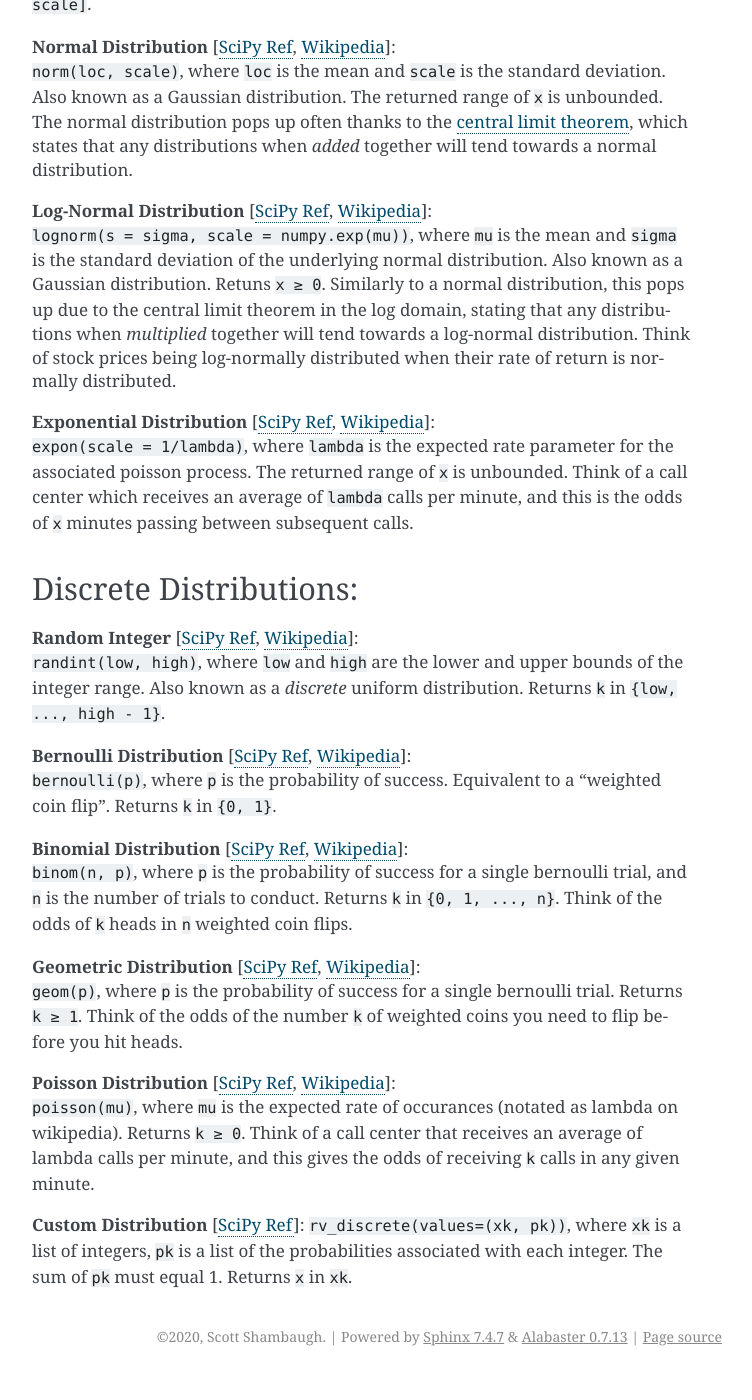
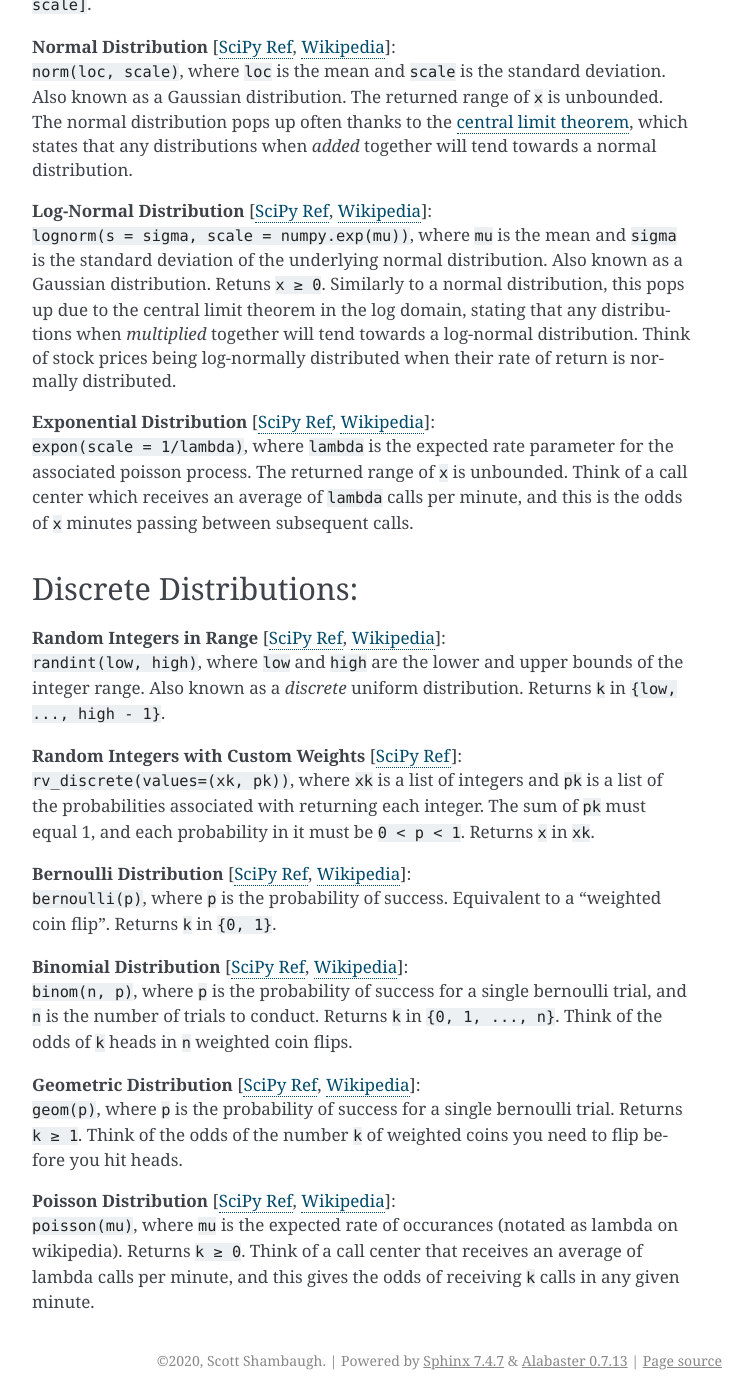
Before and after one commit to scottshambaugh/monaco, a Sphinx documentation site: the page built from docs/statistical_distributions.md, in a window 1280 px wide and 1400 px high, scrolled down 609 px. Shown: the whole window, without its empty margins (388-1140 px from the left). Built offline with Sphinx 7.4.7, drawn with Linux system fonts in a browser that asks for light colours; before the commit the page ends 1985 px from its top, so only the background shows below that; some of the changed text lies outside the part shown.

Commit message:
Documentation tweaks

````diff
--- a/docs/statistical_distributions.md
+++ b/docs/statistical_distributions.md
@@ -5,9 +5,9 @@ This page contains a list of common probability distributions that you may want
 ### Usage
 
     # After having initialized your MCSim object as 'sim',
-    # create a uniform random variable between 1 and 2
+    # create a continuous uniform random variable between 1 and 5
     from scipy.stats import uniform
-    sim.addInVar(name='var1', dist=uniform, distkwargs={'loc':1, 'scale':1})
+    sim.addInVar(name='var1', dist=uniform, distkwargs={'loc':1, 'scale':4})
 
 
 ### Continuous Distributions:
@@ -25,8 +25,11 @@ This page contains a list of common probability distributions that you may want
 ```expon(scale = 1/lambda)```, where ```lambda``` is the expected rate parameter for the associated poisson process. The returned range of ```x``` is unbounded. Think of a call center which receives an average of ```lambda``` calls per minute, and this is the odds of ```x``` minutes passing between subsequent calls.
 
 ### Discrete Distributions:
-**Random Integer** [[SciPy Ref](https://docs.scipy.org/doc/scipy/reference/generated/scipy.stats.randint.html), [Wikipedia](https://en.wikipedia.org/wiki/Discrete_uniform_distribution)]:
+**Random Integers in Range** [[SciPy Ref](https://docs.scipy.org/doc/scipy/reference/generated/scipy.stats.randint.html), [Wikipedia](https://en.wikipedia.org/wiki/Discrete_uniform_distribution)]:
 ```randint(low, high)```, where ```low``` and ```high``` are the lower and upper bounds of the integer range. Also known as a *discrete* uniform distribution. Returns ```k``` in ```{low, ..., high - 1}```.
+
+**Random Integers with Custom Weights** [[SciPy Ref](https://docs.scipy.org/doc/scipy/reference/generated/scipy.stats.rv_discrete.html)]:
+```rv_discrete(values=(xk, pk))```, where ```xk``` is a list of integers and ```pk``` is a list of the probabilities associated with returning each integer. The sum of ```pk``` must equal 1, and each probability in it must be ```0 < p < 1```. Returns ```x``` in ```xk```.
 
 **Bernoulli Distribution** [[SciPy Ref](https://docs.scipy.org/doc/scipy/reference/generated/scipy.stats.bernoulli.html), [Wikipedia](https://en.wikipedia.org/wiki/Bernoulli_distribution)]:
 ```bernoulli(p)```, where ```p``` is the probability of success. Equivalent to a "weighted coin flip". Returns ```k``` in ```{0, 1}```.
@@ -39,6 +42,3 @@ This page contains a list of common probability distributions that you may want
 
 **Poisson Distribution** [[SciPy Ref](https://docs.scipy.org/doc/scipy/reference/generated/scipy.stats.poisson.html), [Wikipedia](https://en.wikipedia.org/wiki/Poisson_distribution)]:
 ```poisson(mu)```, where ```mu``` is the expected rate of occurances (notated as lambda on wikipedia). Returns ```k ≥ 0```. Think of a call center that receives an average of lambda calls per minute, and this gives the odds of receiving ```k``` calls in any given minute.
-
-**Custom Distribution** [[SciPy Ref](https://docs.scipy.org/doc/scipy/reference/generated/scipy.stats.rv_discrete.html)]:
-```rv_discrete(values=(xk, pk))```, where ```xk``` is a list of integers, ```pk``` is a list of the probabilities associated with each integer. The sum of ```pk``` must equal 1. Returns ```x``` in ```xk```.
````
Also changed, not shown: README.md (+1 -1 lines).
